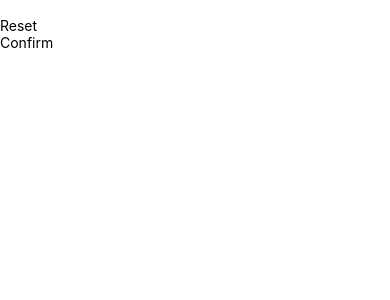
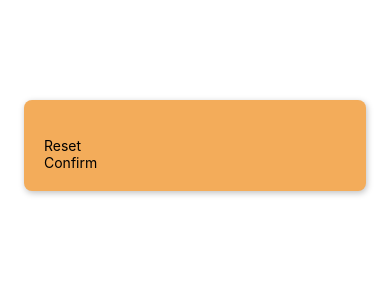
Before and after one commit to Johnsensei/number-guessing, a React Native app: screen / in a window 390 px wide. Shown: the top 300 px of the page. Built offline with nearby package versions, Linux system fonts and the light colour scheme.

Commit message:
Styling for iOS and Android

```diff
--- a/screens/StartGame.js
+++ b/screens/StartGame.js
@@ -1,12 +1,27 @@
-import { View, TextInput, Button, Pressable } from "react-native";
+import { View, TextInput, StyleSheet, Button, Pressable } from "react-native";
 import PrimaryButton from "../components/PrimaryButton";
 
 export default function StartGame() {
     return(
-        <View>
+        <View style={styles.inputContainer}>
             <TextInput />
             <PrimaryButton>Reset</PrimaryButton>
             <PrimaryButton>Confirm</PrimaryButton>
         </View>
     );
 }
+
+const styles = StyleSheet.create({
+    inputContainer: {
+        padding: 20,
+        marginTop: 100,
+        marginHorizontal: 24,
+        borderRadius: 8,
+        backgroundColor: '#F3AC5A',
+        elevation: 4,
+        shadowColor: '#000000',
+        shadowOffset: {width: 1, height: 2},
+        shadowRadius: 6,
+        shadowOpacity: 0.25,
+    }
+});
```
